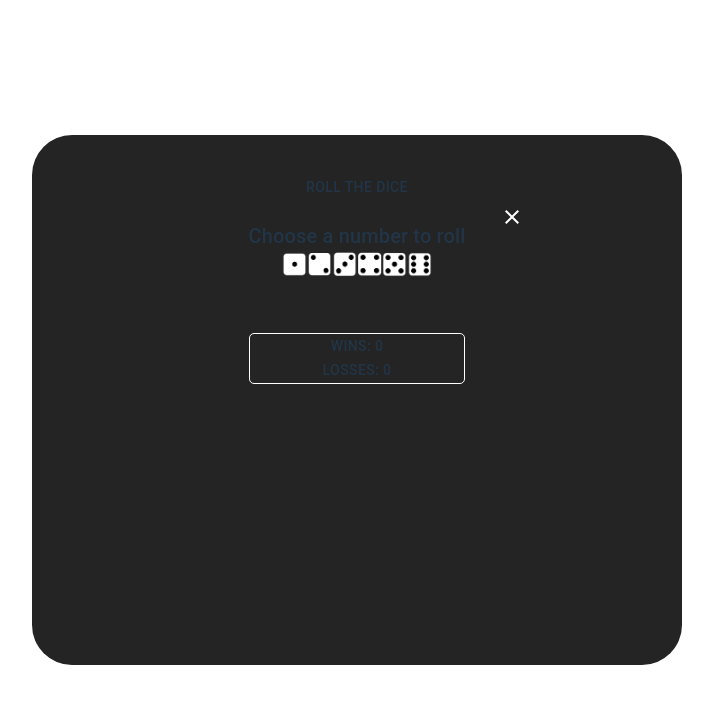
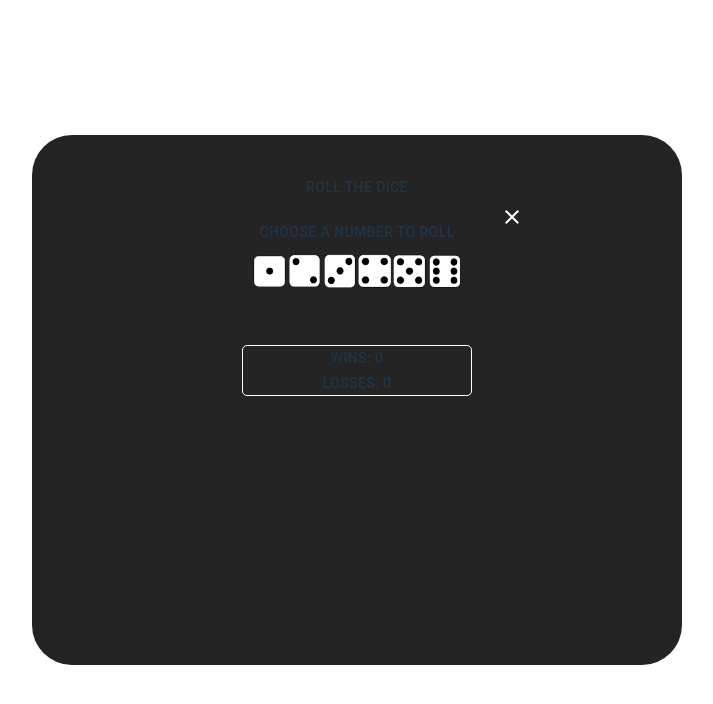
Before and after one commit to Lil-Youn/coin-flip-final, a React (Vite) app: page /dice in a window 1280 px wide. Both pictures are taken after a click on the button "START GAME". Shown: the top 704 px of the page, without its empty margins (283-996 px from the left). Built offline with nearby package versions, Linux system fonts and the light colour scheme.

Commit message:
edit typography variant to Button style

```diff
--- a/src/dice.tsx
+++ b/src/dice.tsx
@@ -50,7 +50,9 @@ function Dice() {
             Start game
           </Button>
         </div>
-        <Typography variant="h5">Click on the Dice to start</Typography>
+        <Typography variant="button" display="block">
+          Click on the Dice to start
+        </Typography>
         <div>
           <Button
             startIcon={<HomeIcon />}
@@ -164,12 +166,14 @@ function DiceGame({ open, close }: { open: boolean; close: () => void }) {
         </IconButton>
         <Box>
           <div style={{ textAlign: "center" }}>
-            <Typography variant="h6">Choose a number to roll</Typography>
-            <div className="dice-buttons">
+            <Typography variant="button" display="block">
+              Choose a number to roll
+            </Typography>
+            <div style={{ margin: "10px" }} className="dice-buttons">
               {[1, 2, 3, 4, 5, 6].map((number) => (
                 <img
-                  height={25}
-                  width={25}
+                  height={35}
+                  width={35}
                   key={number}
                   src={diceIcons[number - 1]}
                   className={`dice-image ${
@@ -183,18 +187,21 @@ function DiceGame({ open, close }: { open: boolean; close: () => void }) {
             <div>
               {diceRoll && (
                 <div style={{ textAlign: "center" }}>
-                  <Typography variant="h6">You rolled a {diceRoll}</Typography>
-                  <Typography variant="h6">
+                  <Typography variant="button" display="block">
+                    You rolled a {diceRoll}
+                  </Typography>
+                  <Typography variant="button" display="block">
                     {diceRoll === selectedNumber ? "You won!" : "You lost!"}
                   </Typography>
                 </div>
               )}
               {!diceRoll && selectedNumber && (
                 <div style={{ textAlign: "center" }}>
-                  <Typography variant="h6">
-                    You chose number {selectedNumber}
+                  <Typography variant="button" display="block">
+                    You choosed number {selectedNumber}
                   </Typography>
                   <Button
+                    sx={{ margin: "10px" }}
                     startIcon={<CasinoIcon />}
                     onClick={handlePlayClick}
                     variant="contained"
```
